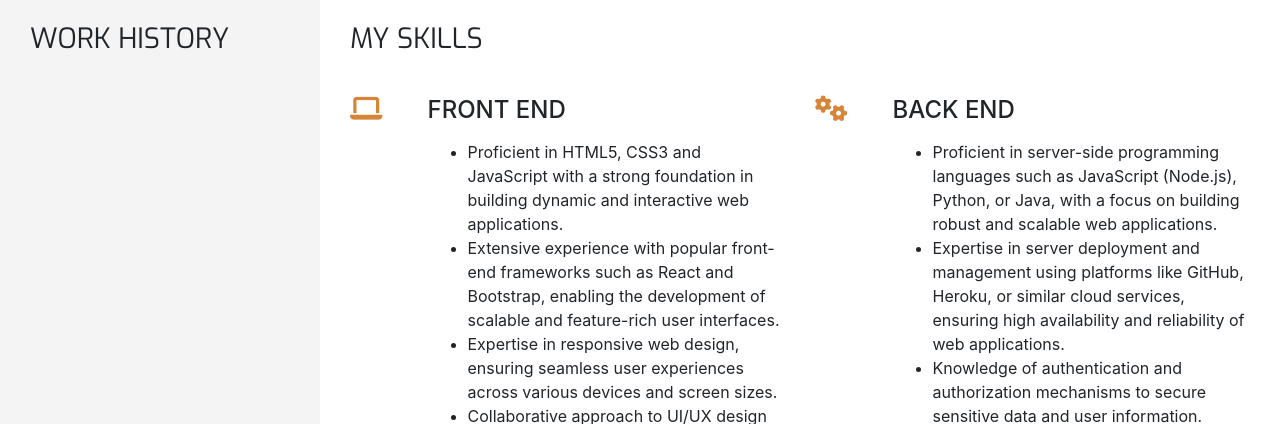
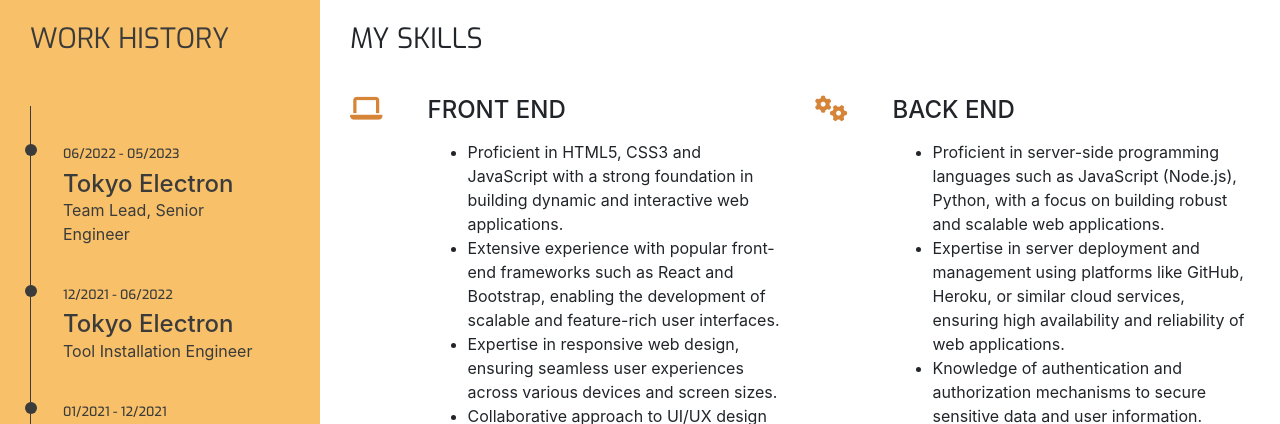
Before and after one commit to Vitalii-Chepurnyi/Resume, a plain HTML site: page resume.html in a window 1280 px wide. Shown: the part 367-791 px from the top of the page. Drawn offline with nearby package versions, Linux system fonts and the light colour scheme.

Commit message:
Add content to history section and skills section + style it

```diff
--- a/assets/css/style.css
+++ b/assets/css/style.css
@@ -28,6 +28,10 @@
 
 .bg-color-personal-info {
     background-color: #f4f4f4;
+}
+
+.bg-color-work-history {
+    background-color: #f7c069;
 }
 /*----------------------------------------------------------------Special Paddings/margins/text*/
 
@@ -62,6 +66,7 @@ h4 {
     float: none;
 }
 
+.history-heading,
 .section-heading {
     font-family: "Exo", sans-serif;
     font-weight: 400;
@@ -252,3 +257,47 @@ footer {
     position: relative;
     width: 60%;
 }
+
+/*----------------------------------------------------------------History Section*/
+
+.history-heading {
+    color:#3b3b3b;
+    margin-bottom: 50px;
+}
+
+.timeline-item {
+    padding: 4em 2em 0em 2em;
+    position: relative;
+    color:#3b3b3b;
+    border-left: 1px solid;
+}
+
+.timeline-item p {
+    padding: 0;
+    margin: 0;
+}
+
+.timeline-item:before {
+    content: attr(data-dates);
+    position: absolute;
+    left: 2.5em;
+    top: 3em;
+    display: block;
+    font-family: "Exo", sans-serif;
+    font-weight: 500;
+    font-size: 0.8em;
+    padding: 0;
+    margin: 0;
+}
+
+.timeline-item:after {
+    width: 12px;
+    height: 12px;
+    display: block;
+    top: 2.4em;
+    position: absolute;
+    left: -6px;
+    border-radius: 12px;
+    content: '';
+    background: #3b3b3b;
+}
--- a/resume.html
+++ b/resume.html
@@ -44,13 +44,29 @@
     </header>
     <section class="container-fluid">
         <div class="row">
-            <div class="col-md-3 bg-color-personal-info section-column">
+            <div class="col-md-3 bg-color-work-history section-column">
                 <div class="row">
                     <div class="col-12">
-                        <h3 class="section-heading uppercase">
+                        <h3 class="history-heading uppercase">
                             Work History
                         </h3>
                     </div>
+                </div>
+                <div class="timeline-item" data-dates="06/2022 - 05/2023">
+                    <h4>Tokyo Electron</h4>
+                    <p>Team Lead, Senior Engineer</p>
+                </div>
+                <div class="timeline-item" data-dates="12/2021 - 06/2022">
+                    <h4>Tokyo Electron</h4>
+                    <p>Tool Installation Engineer</p>
+                </div>
+                <div class="timeline-item" data-dates="01/2021 - 12/2021">
+                    <h4>Dealz</h4>
+                    <p>Assistant Store Manager</p>
+                </div>
+                <div class="timeline-item" data-dates="05/2020 - 01/2021">
+                    <h4>Lidl</h4>
+                    <p>Customer Assistant</p>
                 </div>
             </div>
             <div class="col-md-9 bg-color-three-reasons section-column">
@@ -92,7 +108,7 @@
                                 <h4 class="three-reasons-heading uppercase">Back End</h4>
                                 <p>
                                     <ul>
-                                        <li>Proficient in server-side programming languages such as JavaScript (Node.js), Python, or Java, with a focus on building robust and scalable web applications.</li>
+                                        <li>Proficient in server-side programming languages such as JavaScript (Node.js), Python, with a focus on building robust and scalable web applications.</li>
                                         <li>Expertise in server deployment and management using platforms like GitHub, Heroku, or similar cloud services, ensuring high availability and reliability of web applications.</li>
                                         <li>Knowledge of authentication and authorization mechanisms to secure sensitive data and user information.</li>
                                         <li>Proficient in handling server-side routing and middleware to optimize application performance and enhance user experience.</li>
```
Also changed, not shown: index.html (+55 -0 lines).
